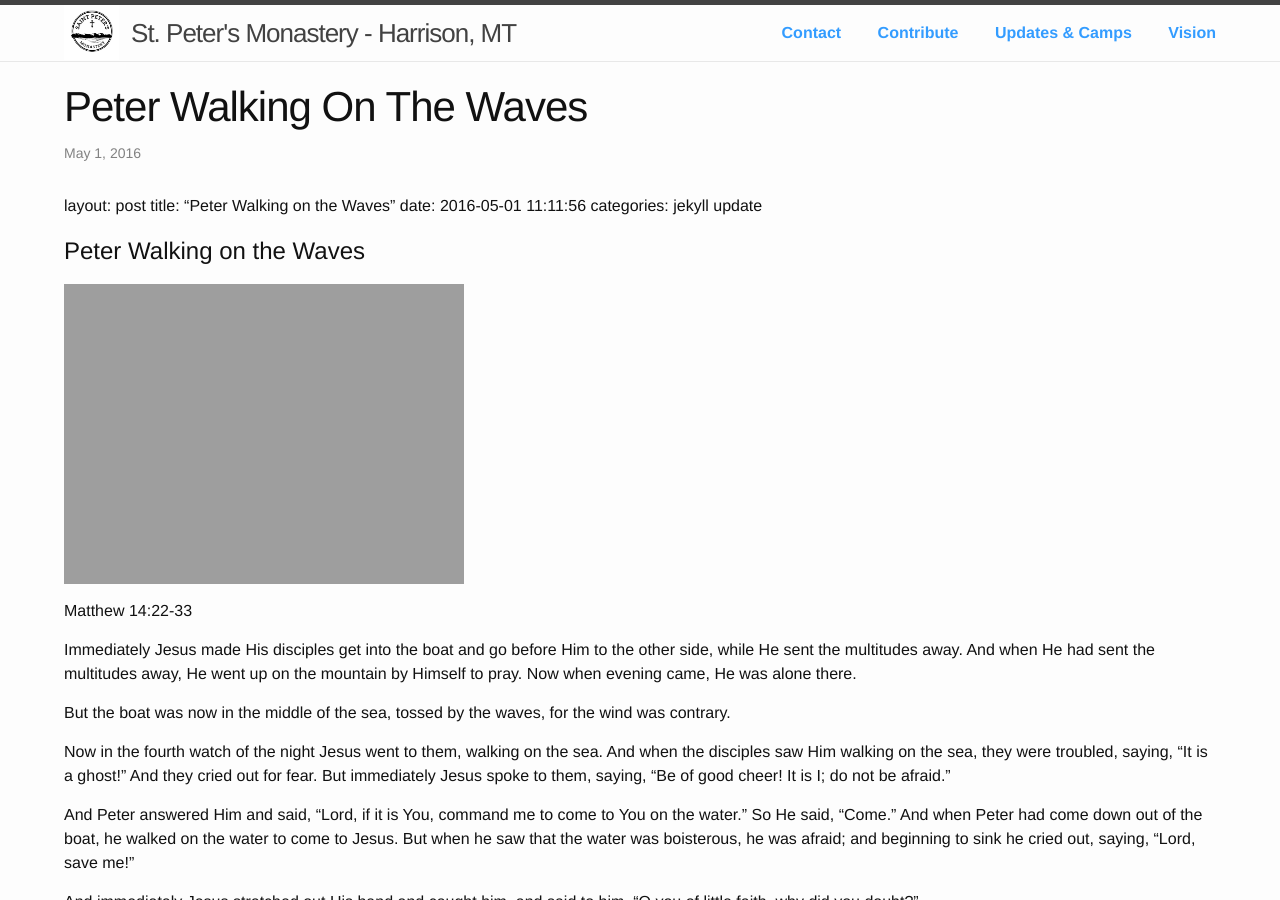
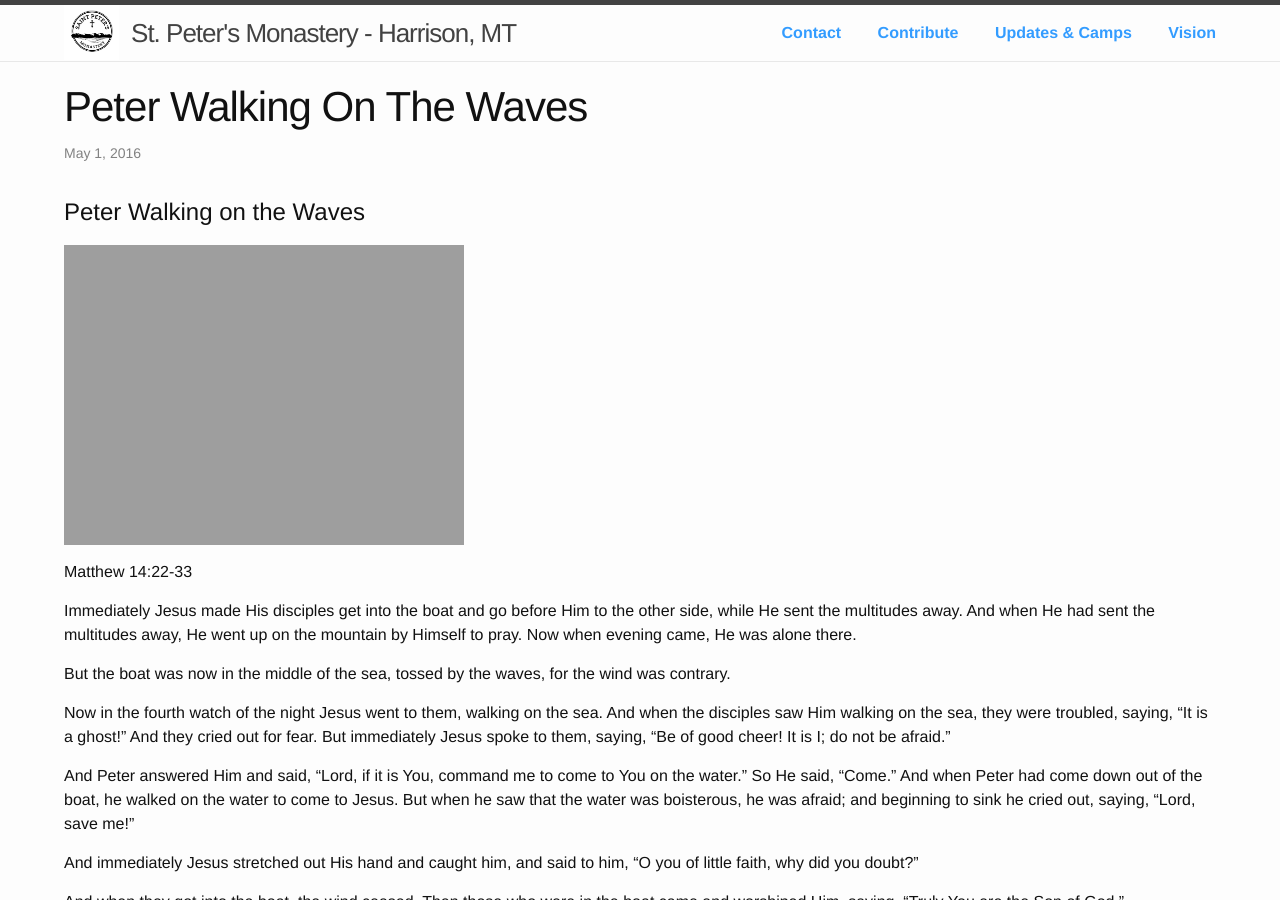
Before and after one commit to stpetersmonastery/stpetersmonastery.github.io, a Jekyll site: the page built from _posts/2016-05-01-Peter-Walking-on-the-Waves.markdown, in a window 1280 px wide and 900 px high. Built offline with Jekyll 4.4.1, drawn with Linux system fonts in a browser that asks for light colours; our own code applies the rules of GitHub Pages for plain Markdown files.

Commit message:
Remove layout: post title:  "Peter Walking on the Waves" date:   2016-05-01 11:11:56 categories: jekyll update

```diff
--- a/_posts/2016-05-01-Peter-Walking-on-the-Waves.markdown
+++ b/_posts/2016-05-01-Peter-Walking-on-the-Waves.markdown
@@ -1,9 +1,3 @@
-
-layout: post
-title:  "Peter Walking on the Waves"
-date:   2016-05-01 11:11:56
-categories: jekyll update
-
 
 # Peter Walking on the Waves
 
```
